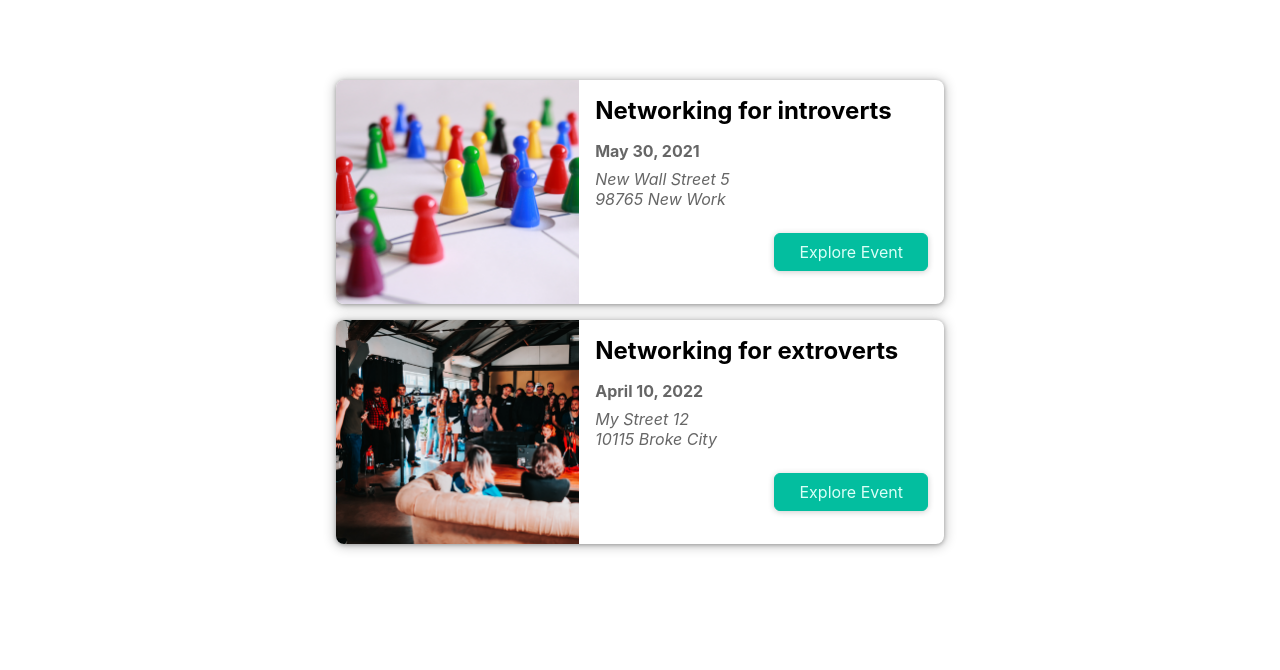
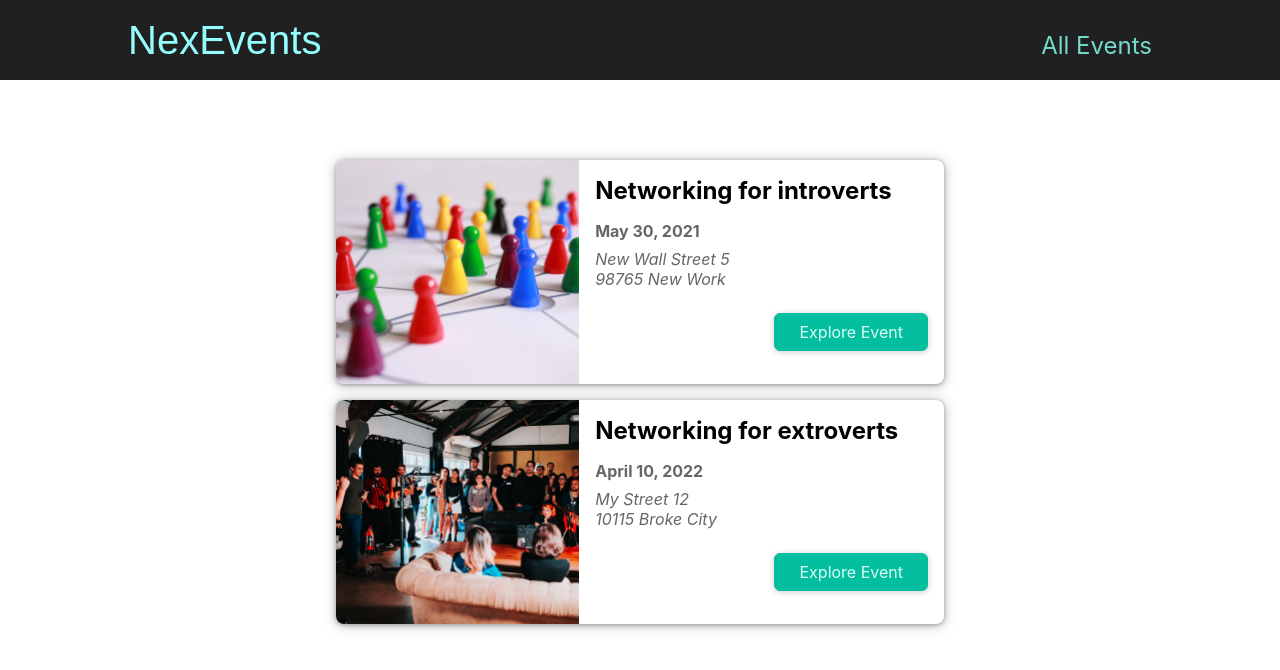
Before and after one commit to MartinIsProgramming/Next.js-Routing-System, a Next.js app: page / in a window 1280 px wide. Shown: the top 670 px of the page. Built offline with nearby package versions, Linux system fonts and the light colour scheme.

Commit message:
Layout component and main header

```diff
--- /dev/null
+++ b/components/layout/layout.js
@@ -0,0 +1,12 @@
+import MainHeader from './main-header';
+
+const layout = props => {
+  return (
+    <>
+      <MainHeader />
+      <main>{props.children}</main>
+    </>
+  );
+};
+
+export default layout;
--- /dev/null
+++ b/components/layout/main-header.js
@@ -0,0 +1,21 @@
+import Link from 'next/link';
+import classes from './main-header.module.css';
+const MainHeader = () => {
+  return (
+    <header className={classes.header}>
+      <div className={classes.logo}>
+        <Link href="/">NexEvents</Link>
+      </div>
+
+      <nav className={classes.navigation}>
+        <ul>
+          <li>
+            <Link href="/events">All Events</Link>
+          </li>
+        </ul>
+      </nav>
+    </header>
+  );
+};
+
+export default MainHeader;
--- /dev/null
+++ b/components/layout/main-header.module.css
@@ -0,0 +1,41 @@
+.header {
+  width: 100%;
+  display: flex;
+  justify-content: space-between;
+  align-items: baseline;
+  padding: 1rem 10%;
+  height: 5rem;
+  background-color: #202020;
+}
+
+.logo {
+  font-size: 1.5rem;
+  color: white;
+  font-family: 'Fira', sans-serif;
+  height: 100%;
+  display: flex;
+  justify-content: center;
+  align-items: center;
+  color: #94fdfd;
+}
+
+.logo a {
+  text-decoration: none;
+  color: #94fdfd;
+}
+
+.navigation a {
+  text-decoration: none;
+  color: #74dacc;
+  font-size: 1rem;
+}
+
+@media (min-width: 768px) {
+  .logo {
+    font-size: 2.5rem;
+  }
+
+  .navigation a {
+    font-size: 1.5rem;
+  }
+}
--- a/pages/_app.js
+++ b/pages/_app.js
@@ -1,7 +1,12 @@
-import '../styles/globals.css'
+import '../styles/globals.css';
+import Layout from '../components/layout/layout';
 
 function MyApp({ Component, pageProps }) {
-  return <Component {...pageProps} />
+  return (
+    <Layout>
+      <Component {...pageProps} />
+    </Layout>
+  );
 }
 
-export default MyApp
+export default MyApp;
```
